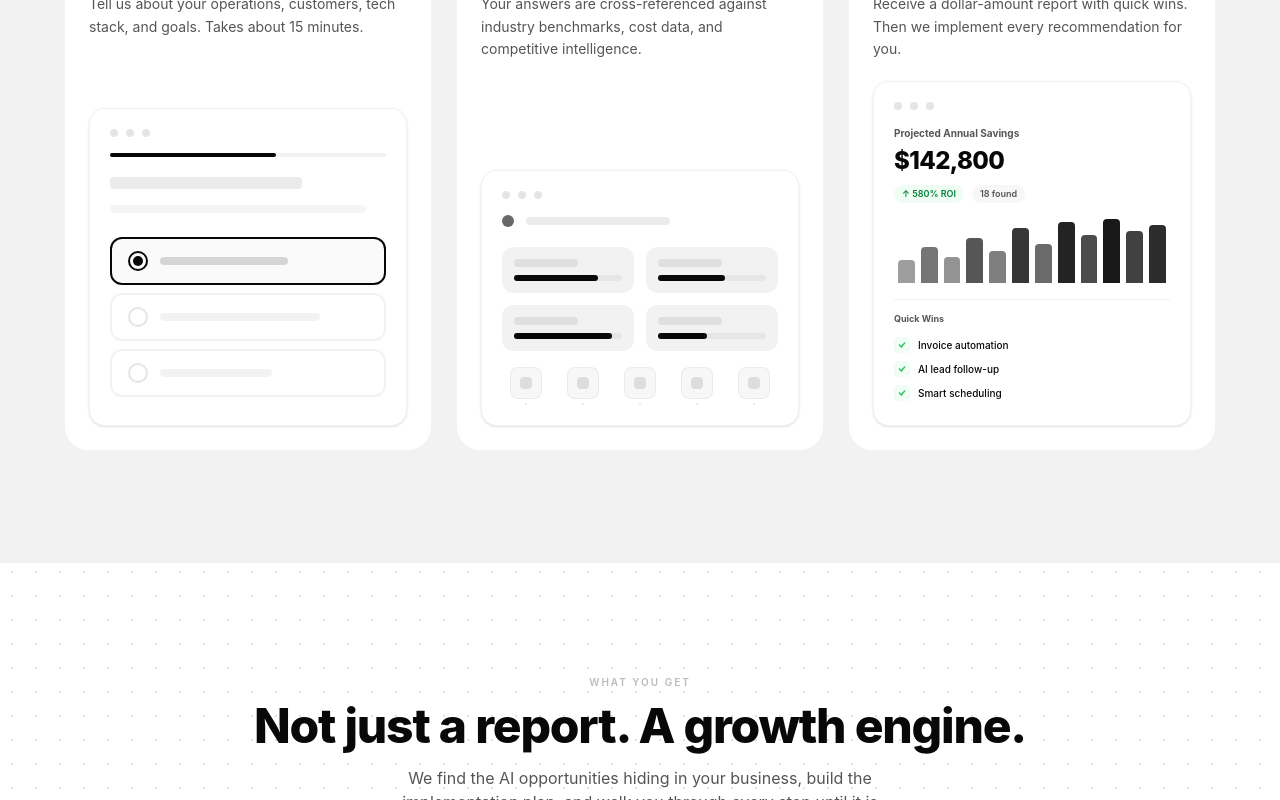
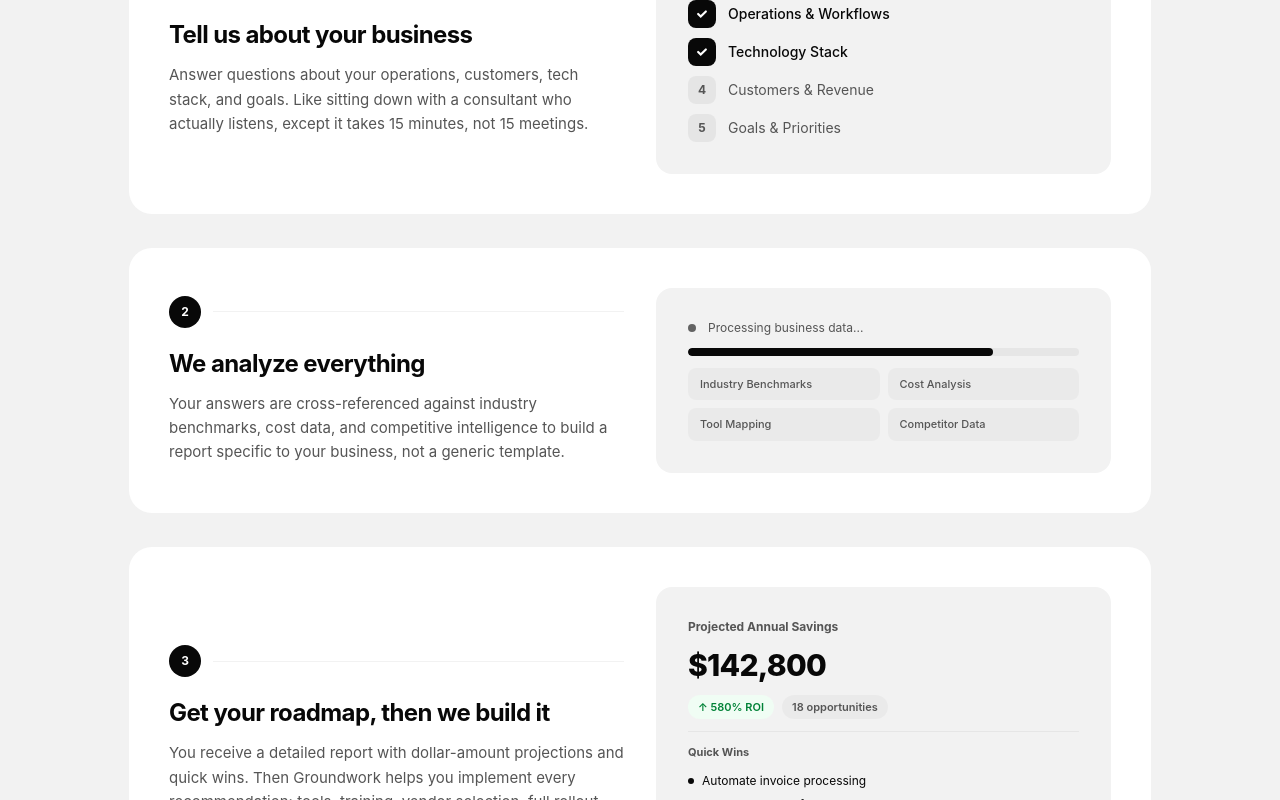
Before and after one commit to masonkane/groundwork, a Next.js app: page / in a window 1280 px wide. Shown: the part 1960-2760 px from the top of the page. Built offline with nearby package versions, Linux system fonts and the light colour scheme.

Commit message:
Revert How It Works to 2-column layout with original visuals

```diff
--- a/src/app/page.tsx
+++ b/src/app/page.tsx
@@ -115,115 +115,7 @@ const valueStack = [
   { icon: (<svg width="22" height="22" viewBox="0 0 24 24" fill="none" stroke="currentColor" strokeWidth="1.5" strokeLinecap="round"><polyline points="23,6 13.5,15.5 8.5,10.5 1,18" /><polyline points="17,6 23,6 23,12" /></svg>), title: "Stay Ahead Permanently", desc: "AI moves fast. Every quarter we reassess your business and find new opportunities. Your competitors scramble to keep up while you are already two steps ahead." },
 ];
 
-/* ── Cal.com style mockup illustrations ───────────── */
-function QuestionnaireVisual() {
-  return (
-    <div className="bg-white rounded-2xl border border-black/5 p-5 shadow-sm">
-      {/* Form header */}
-      <div className="flex items-center gap-2 mb-4">
-        <div className="w-2 h-2 rounded-full bg-black/10" />
-        <div className="w-2 h-2 rounded-full bg-black/10" />
-        <div className="w-2 h-2 rounded-full bg-black/10" />
-      </div>
-      {/* Progress bar */}
-      <div className="h-1 bg-black/5 rounded-full mb-5">
-        <div className="h-full w-3/5 bg-[var(--black)] rounded-full" />
-      </div>
-      {/* Question */}
-      <div className="mb-4">
-        <div className="h-3 w-48 bg-black/8 rounded mb-4" />
-        <div className="h-2 w-64 bg-black/4 rounded mb-6" />
-      </div>
-      {/* Options */}
-      {[true, false, false].map((selected, i) => (
-        <div key={i} className={`flex items-center gap-3 px-4 py-3 rounded-xl mb-2 border-2 transition-all ${selected ? "border-[var(--black)] bg-black/[0.02]" : "border-black/5"}`}>
-          <div className={`w-5 h-5 rounded-full border-2 flex items-center justify-center ${selected ? "border-[var(--black)]" : "border-black/10"}`}>
-            {selected && <div className="w-2.5 h-2.5 rounded-full bg-[var(--black)]" />}
-          </div>
-          <div className={`h-2 rounded ${selected ? "w-32 bg-black/15" : i === 1 ? "w-40 bg-black/5" : "w-28 bg-black/5"}`} />
-        </div>
-      ))}
-    </div>
-  );
-}
-
-function AnalysisVisual() {
-  return (
-    <div className="bg-white rounded-2xl border border-black/5 p-5 shadow-sm">
-      <div className="flex items-center gap-2 mb-4">
-        <div className="w-2 h-2 rounded-full bg-black/10" />
-        <div className="w-2 h-2 rounded-full bg-black/10" />
-        <div className="w-2 h-2 rounded-full bg-black/10" />
-      </div>
-      {/* Processing indicator */}
-      <div className="flex items-center gap-3 mb-5">
-        <div className="w-3 h-3 bg-[var(--black)] rounded-full animate-pulse" />
-        <div className="h-2 w-36 bg-black/8 rounded" />
-      </div>
-      {/* Data categories being analyzed */}
-      <div className="grid grid-cols-2 gap-3 mb-4">
-        {[78, 62, 91, 45].map((pct, i) => (
-          <div key={i} className="p-3 bg-[var(--light-surface)] rounded-xl">
-            <div className="h-2 w-16 bg-black/8 rounded mb-2" />
-            <div className="h-1.5 bg-black/5 rounded-full">
-              <div className="h-full bg-[var(--black)] rounded-full" style={{ width: `${pct}%` }} />
-            </div>
-          </div>
-        ))}
-      </div>
-      {/* Connections visualization */}
-      <div className="flex items-center justify-between px-2">
-        {[1,2,3,4,5].map((n) => (
-          <div key={n} className="flex flex-col items-center gap-1">
-            <div className="w-8 h-8 rounded-lg bg-black/[0.03] border border-black/5 flex items-center justify-center">
-              <div className="w-3 h-3 rounded bg-black/10" />
-            </div>
-            <div className="h-0.5 w-0.5 bg-black/10 rounded-full" />
-          </div>
-        ))}
-      </div>
-    </div>
-  );
-}
-
-function ReportVisual() {
-  return (
-    <div className="bg-white rounded-2xl border border-black/5 p-5 shadow-sm">
-      <div className="flex items-center gap-2 mb-4">
-        <div className="w-2 h-2 rounded-full bg-black/10" />
-        <div className="w-2 h-2 rounded-full bg-black/10" />
-        <div className="w-2 h-2 rounded-full bg-black/10" />
-      </div>
-      {/* Big savings number */}
-      <div className="mb-4">
-        <div className="text-[10px] font-bold text-[var(--mid-gray)] mb-1">Projected Annual Savings</div>
-        <div className="text-2xl font-extrabold tracking-tight">$142,800</div>
-        <div className="flex gap-2 mt-2">
-          <span className="bg-green-50 text-green-700 text-[9px] font-semibold px-2 py-0.5 rounded-full">↑ 580% ROI</span>
-          <span className="bg-black/[0.03] text-[var(--mid-gray)] text-[9px] font-semibold px-2 py-0.5 rounded-full">18 found</span>
-        </div>
-      </div>
-      {/* Mini chart */}
-      <div className="flex items-end gap-1.5 h-16 mb-4 px-1">
-        {[35, 55, 40, 70, 50, 85, 60, 95, 75, 100, 80, 90].map((h, i) => (
-          <div key={i} className="flex-1 bg-[var(--black)] rounded-t" style={{ height: `${h}%`, opacity: 0.1 + (h / 120) }} />
-        ))}
-      </div>
-      {/* Quick wins list */}
-      <div className="border-t border-black/5 pt-3">
-        <div className="text-[9px] font-bold text-[var(--mid-gray)] mb-2">Quick Wins</div>
-        {["Invoice automation", "AI lead follow-up", "Smart scheduling"].map((w) => (
-          <div key={w} className="flex items-center gap-2 py-1">
-            <div className="w-4 h-4 rounded bg-green-50 flex items-center justify-center">
-              <svg width="8" height="8" viewBox="0 0 12 12" fill="none" stroke="#22c55e" strokeWidth="2" strokeLinecap="round"><path d="M2 6L5 9L10 3" /></svg>
-            </div>
-            <span className="text-[10px] font-medium">{w}</span>
-          </div>
-        ))}
-      </div>
-    </div>
-  );
-}
+/* ── How It Works step visuals ─────────────────────── */
 
 export default function Home() {
   return (
@@ -305,44 +197,89 @@ export default function Home() {
 
       <div className="h-px w-full animate-gradient-line" />
 
-      {/* ═══════════════ HOW IT WORKS (cal.com style) ═══════════════ */}
+      {/* ═══════════════ HOW IT WORKS ═══════════════ */}
       <section id="how-it-works" className="py-28 px-6 bg-[var(--light-surface)]">
-        <div className="max-w-6xl mx-auto">
+        <div className="max-w-5xl mx-auto">
           <RevealSection className="text-center mb-20">
             <p className="text-[10px] font-semibold uppercase tracking-[0.2em] text-[var(--mid-gray)]/40 mb-3">How It Works</p>
             <h2 className="text-3xl sm:text-4xl md:text-5xl font-extrabold tracking-tight">From blind spots to bottom line</h2>
             <p className="text-[var(--mid-gray)] mt-4 max-w-lg mx-auto">Three steps. No jargon. No mystery.</p>
           </RevealSection>
 
-          <div className="grid md:grid-cols-3 gap-6">
+          <div className="space-y-8">
             {[
               {
-                num: "01",
-                title: "Answer the questionnaire",
-                desc: "Tell us about your operations, customers, tech stack, and goals. Takes about 15 minutes.",
-                visual: <QuestionnaireVisual />,
+                title: "Tell us about your business",
+                desc: "Answer questions about your operations, customers, tech stack, and goals. Like sitting down with a consultant who actually listens, except it takes 15 minutes, not 15 meetings.",
+                visual: (
+                  <div className="space-y-2.5">
+                    {["Company & Industry", "Operations & Workflows", "Technology Stack", "Customers & Revenue", "Goals & Priorities"].map((s, i) => (
+                      <div key={s} className="flex items-center gap-3">
+                        <span className={`w-7 h-7 rounded-lg flex items-center justify-center text-xs font-bold ${i < 3 ? "bg-[var(--black)] text-white" : "bg-black/5 text-[var(--mid-gray)]"}`}>
+                          {i < 3 ? (<svg width="12" height="12" viewBox="0 0 14 14" fill="none" stroke="currentColor" strokeWidth="2.5" strokeLinecap="round"><path d="M2.5 7L5.5 10L11.5 4" /></svg>) : String(i + 1)}
+                        </span>
+                        <span className={`text-sm ${i < 3 ? "font-medium" : "text-[var(--mid-gray)]"}`}>{s}</span>
+                      </div>
+                    ))}
+                  </div>
+                ),
               },
               {
-                num: "02",
                 title: "We analyze everything",
-                desc: "Your answers are cross-referenced against industry benchmarks, cost data, and competitive intelligence.",
-                visual: <AnalysisVisual />,
+                desc: "Your answers are cross-referenced against industry benchmarks, cost data, and competitive intelligence to build a report specific to your business, not a generic template.",
+                visual: (
+                  <div className="space-y-3">
+                    <div className="flex items-center gap-3 text-xs">
+                      <span className="w-2 h-2 bg-[var(--black)] rounded-full animate-pulse" />
+                      <span className="text-[var(--mid-gray)]">Processing business data...</span>
+                    </div>
+                    <div className="h-2 bg-black/5 rounded-full overflow-hidden">
+                      <div className="h-full bg-[var(--black)] rounded-full" style={{ width: "78%" }} />
+                    </div>
+                    <div className="grid grid-cols-2 gap-2 mt-3">
+                      {["Industry Benchmarks", "Cost Analysis", "Tool Mapping", "Competitor Data"].map((label) => (
+                        <div key={label} className="bg-black/[0.03] rounded-lg px-3 py-2 text-[11px] font-medium text-[var(--mid-gray)]">{label}</div>
+                      ))}
+                    </div>
+                  </div>
+                ),
               },
               {
-                num: "03",
-                title: "Get your roadmap, we build it",
-                desc: "Receive a dollar-amount report with quick wins. Then we implement every recommendation for you.",
-                visual: <ReportVisual />,
+                title: "Get your roadmap, then we build it",
+                desc: "You receive a detailed report with dollar-amount projections and quick wins. Then Groundwork helps you implement every recommendation: tools, training, vendor selection, full rollout.",
+                visual: (
+                  <div className="space-y-3">
+                    <div className="text-xs font-bold text-[var(--mid-gray)]">Projected Annual Savings</div>
+                    <div className="text-3xl font-extrabold tracking-tight">$142,800</div>
+                    <div className="flex gap-2">
+                      <span className="bg-green-50 text-green-700 text-[11px] font-semibold px-2.5 py-1 rounded-full">↑ 580% ROI</span>
+                      <span className="bg-black/[0.03] text-[var(--mid-gray)] text-[11px] font-semibold px-2.5 py-1 rounded-full">18 opportunities</span>
+                    </div>
+                    <div className="border-t border-black/5 pt-3 mt-1">
+                      <div className="text-[11px] font-bold text-[var(--mid-gray)] mb-2">Quick Wins</div>
+                      {["Automate invoice processing", "AI-powered lead follow-up", "Smart scheduling system"].map((w) => (
+                        <div key={w} className="flex items-center gap-2 text-xs py-1">
+                          <span className="w-1.5 h-1.5 bg-[var(--black)] rounded-full" />{w}
+                        </div>
+                      ))}
+                    </div>
+                  </div>
+                ),
               },
             ].map((step, i) => (
               <ScaleReveal key={i} delay={i * 120}>
-                <div className="group bg-white border border-black/5 rounded-3xl p-6 hover:border-black/10 hover:shadow-xl hover:-translate-y-1 transition-all duration-500 h-full flex flex-col">
-                  <div className="mb-4">
-                    <span className="inline-block px-3 py-1 bg-[var(--light-surface)] border border-black/5 rounded-lg text-xs font-bold text-[var(--mid-gray)]">{step.num}</span>
+                <div className="group grid md:grid-cols-2 gap-8 bg-white border border-black/5 rounded-3xl p-8 md:p-10 hover:border-black/10 hover:shadow-2xl hover:-translate-y-1 transition-all duration-500">
+                  <div className="flex flex-col justify-center">
+                    <div className="flex items-center gap-3 mb-5">
+                      <span className="w-8 h-8 bg-[var(--black)] text-white rounded-full flex items-center justify-center text-xs font-bold">{i + 1}</span>
+                      <span className="h-px flex-1 bg-black/5" />
+                    </div>
+                    <h3 className="text-2xl font-bold tracking-tight mb-3">{step.title}</h3>
+                    <p className="text-[var(--mid-gray)] leading-relaxed text-[15px]">{step.desc}</p>
                   </div>
-                  <h3 className="text-lg font-bold tracking-tight mb-2">{step.title}</h3>
-                  <p className="text-[var(--mid-gray)] text-sm leading-relaxed mb-5">{step.desc}</p>
-                  <div className="mt-auto">{step.visual}</div>
+                  <div className="bg-[var(--light-surface)] group-hover:bg-black/[0.03] rounded-2xl p-6 md:p-8 transition-colors duration-500">
+                    {step.visual}
+                  </div>
                 </div>
               </ScaleReveal>
             ))}
```
